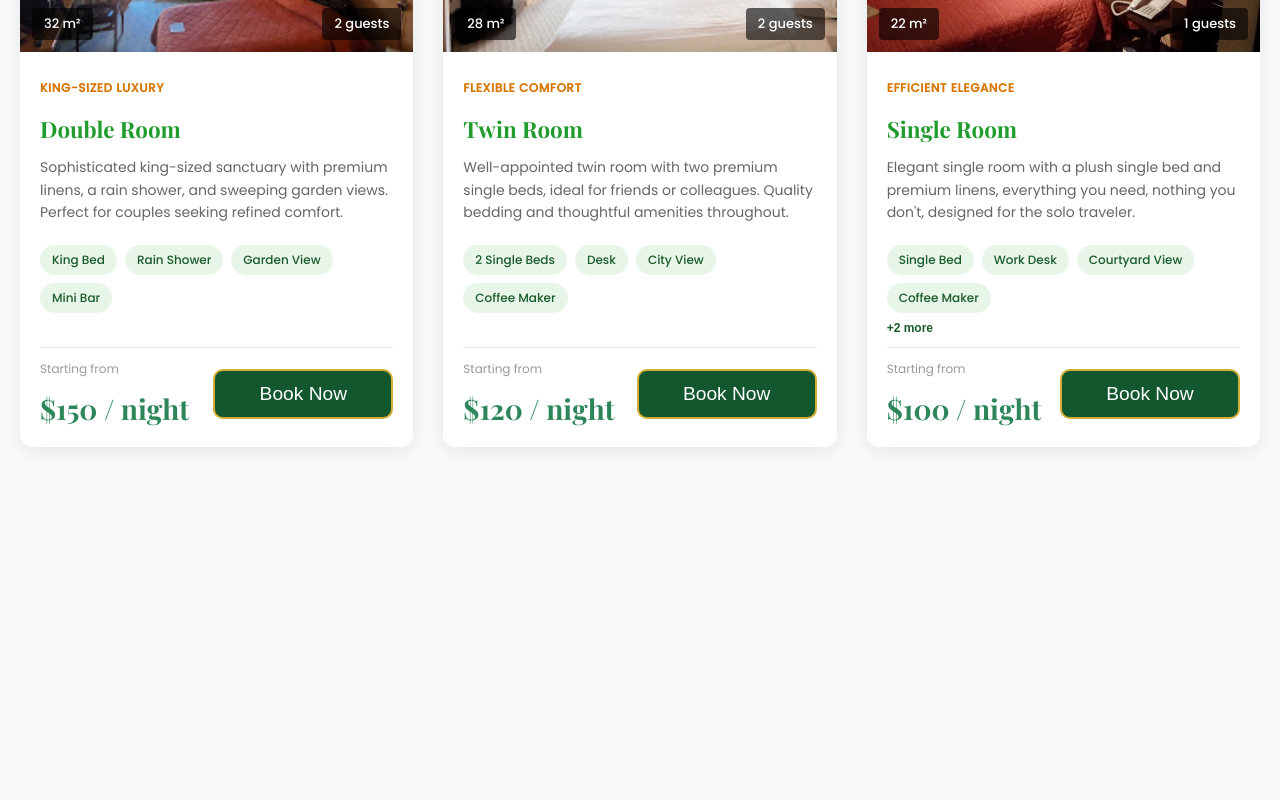
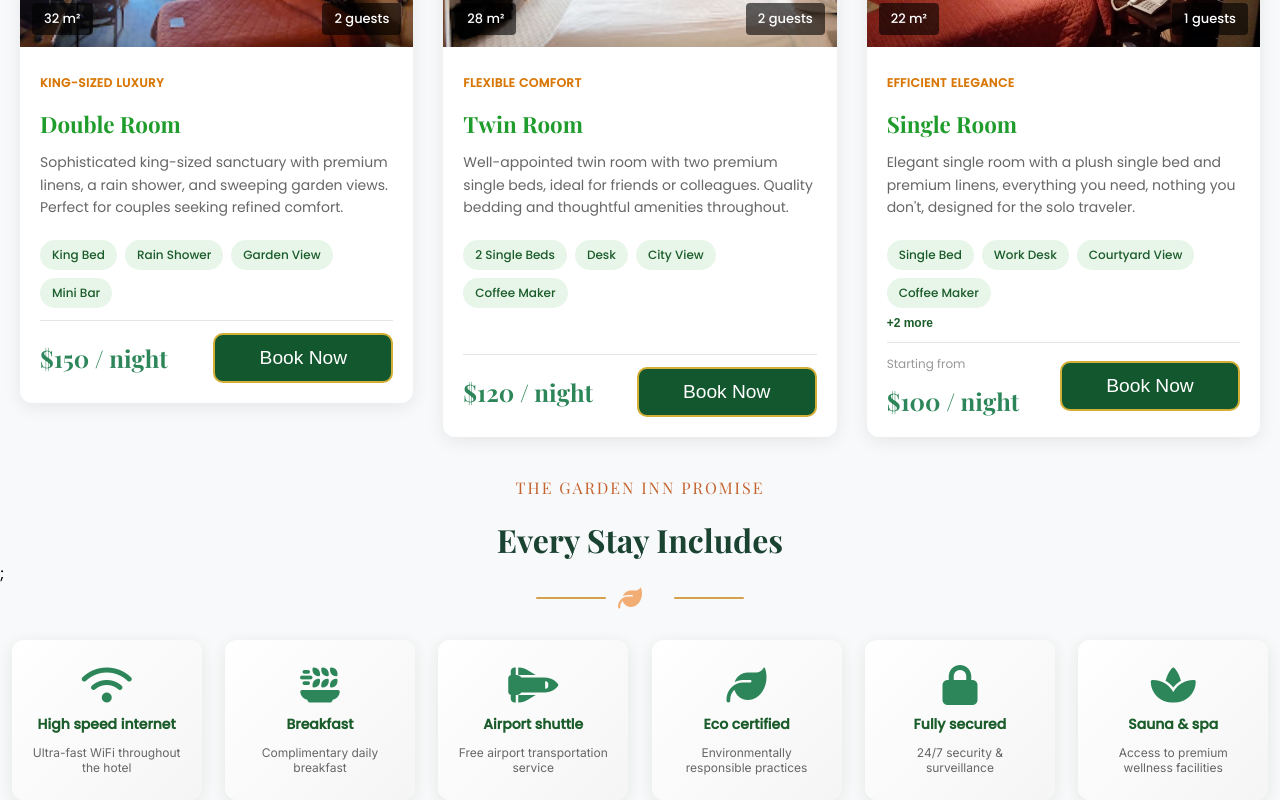
Before and after one commit to Paulos-g/Garden-Inn-project, a React (Vite) app: page /rooms in a window 1280 px wide. Shown: the part 1367-2167 px from the top of the page. Before the commit the page ends 1854 px from the top, so only its background shows below. Built offline with nearby package versions, Linux system fonts and the light colour scheme.

Commit message:
Added Service icons component to room page

```diff
--- a/src/components/Headers.jsx
+++ b/src/components/Headers.jsx
@@ -1,6 +1,11 @@
 import React from "react";
 
-function Header({ text, className = "" }) {
-  return <h2 className={`heading ${className}`.trim()}>{text}</h2>;
+function Header({ text, sText, className = "" }) {
+  return (
+    <div>
+      <p className="sText">{sText}</p>
+      <h2 className={`heading ${className}`.trim()}>{text}</h2>;
+    </div>
+  );
 }
 export default Header;
--- a/src/components/ServicesIcons.jsx
+++ b/src/components/ServicesIcons.jsx
@@ -4,7 +4,10 @@ function Service(props) {
   return (
     <div className="icon-container">
       <i className={props.icon}></i>
-      <p>{props.title}</p>
+      <p className="service-title">{props.title}</p>
+      {props.description && (
+        <p className="service-description">{props.description}</p>
+      )}
     </div>
   );
 }
--- a/src/components/card.jsx
+++ b/src/components/card.jsx
@@ -52,7 +52,9 @@ function Card(props) {
 
         <div className="card-footer">
           <div className="price-section">
-            <p className="starting-from">Starting from</p>
+            {props.startPrice && (
+              <p className="starting-from">{props.startPrice}</p>
+            )}
             <h3 className="price-text">{props.price}</h3>
           </div>
           {props.buttonText && <Button text={props.buttonText} />}
--- a/src/main.css
+++ b/src/main.css
@@ -107,30 +107,59 @@ body {
 .icons {
   margin-top: 30px;
   display: flex;
-  gap: 10px;
   align-content: center;
+  gap: -10px;
 }
 
 .icon-container {
-  flex-wrap: wrap;
+  display: flex;
+  flex-direction: column;
+  align-items: center;
+  justify-content: center;
   text-align: center;
-  height: 110px;
-  width: 130px;
+  padding: 20px;
+  min-height: 160px;
+  width: 190px;
   border-radius: 12px;
-  background: white;
-  box-shadow: 0 4px 10px rgba(0, 0, 0, 0.1);
-  transition: 0.3s;
+  background: linear-gradient(135deg, #ffffff 0%, #f5f5f5 100%);
+  box-shadow: 0 4px 15px rgba(26, 92, 42, 0.1);
+  transition: all 0.3s ease;
   margin: 0 auto;
+  gap: 10px;
+}
+
+.icon-container:hover {
+  transform: translateY(-8px);
+  box-shadow: 0 8px 25px rgba(26, 92, 42, 0.2);
+  background: linear-gradient(135deg, #f0f9f0 0%, #e8f5e9 100%);
 }
 
 .icon-container i {
-  color: var(--accent);
-  font-size: 1.5rem;
-  font-weight: bolder;
+  color: #2d8659;
+  font-size: 2.5rem;
+  font-weight: 700;
+  transition: transform 0.3s ease;
 }
 
-.icon-container:hover {
-  transform: translateY(-3px);
+.icon-container:hover i {
+  transform: scale(1.15);
+  color: #1a5c2a;
+}
+
+.service-title {
+  font-size: 14px;
+  font-weight: 600;
+  color: #1a5c2a;
+  margin: 0;
+  line-height: 1.4;
+}
+
+.service-description {
+  font-size: 12px;
+  color: #666666;
+  margin: 0;
+  line-height: 1.3;
+  font-family: "Inter", sans-serif;
 }
 .card-container {
   background: #ffffff;
@@ -307,7 +336,7 @@ body {
 }
 
 .price-text {
-  font-size: 28px !important;
+  font-size: 24px !important;
   font-weight: 700;
   font-family: "Playfair Display", Georgia, serif;
   color: #2d8659 !important;
@@ -733,3 +762,13 @@ body {
   word-spacing: 2px;
   text-align: center;
 }
+.sText {
+  font-family: "Playfair Display", Georgia, serif;
+  text-transform: uppercase;
+  letter-spacing: 2px;
+  font-size: 1rem;
+  font-weight: 500;
+  color: #c4632f;
+  text-align: center;
+  margin-bottom: -30px;
+}
--- a/src/pages/Rooms.jsx
+++ b/src/pages/Rooms.jsx
@@ -11,6 +11,7 @@ import Card from "../components/card";
 import SingleRoomImg from "../assets/Single_room.webp";
 import TwinRoomImg from "../assets/Twin_room.jpg";
 import DoubleRoomImg from "../assets/Double_room.jpg";
+import Service from "../components/ServicesIcons";
 function Room() {
   useEffect(() => {
     AOS.init({
@@ -53,6 +54,7 @@ function Room() {
           padding: "0 20px",
         }}
       >
+        <div data-aos="fade-right">
           <Card
             ImgUrl={DoubleRoomImg}
             badge="MOST POPULAR"
@@ -65,6 +67,7 @@ function Room() {
             buttonText="Book Now"
             price="$150 / night"
           />
+        </div>
         <Card
           ImgUrl={TwinRoomImg}
           P="FLEXIBLE COMFORT"
@@ -76,6 +79,7 @@ function Room() {
           buttonText="Book Now"
           price="$120 / night"
         />
+        <div data-aos="fade-left">
           <Card
             ImgUrl={SingleRoomImg}
             badge="BEST VALUE"
@@ -92,11 +96,49 @@ function Room() {
               "43' Tv",
               "buuuu",
             ]}
+            startPrice="Starting from"
             buttonText="Book Now"
             price="$100 / night"
           />
         </div>
       </div>
+      <Header sText="THE GARDEN INN PROMISE" text="Every Stay Includes" />
+      <Fancy />
+      <div data-aos="fade-up">
+        <div className="icons">
+          <Service
+            icon="fa-solid fa-wifi"
+            title="High speed internet"
+            description="Ultra-fast WiFi throughout the hotel"
+          />
+          <Service
+            icon="fa-solid fa-plate-wheat"
+            title="Breakfast"
+            description="Complimentary daily breakfast"
+          />
+          <Service
+            icon="fa-solid fa-shuttle-space"
+            title="Airport shuttle"
+            description="Free airport transportation service"
+          />
+          <Service
+            icon="fa-solid fa-leaf"
+            title="Eco certified"
+            description="Environmentally responsible practices"
+          />
+          <Service
+            icon="fa-solid fa-lock"
+            title="Fully secured"
+            description="24/7 security & surveillance"
+          />
+          <Service
+            icon="fa-solid fa-spa"
+            title="Sauna & spa"
+            description="Access to premium wellness facilities"
+          />
+        </div>
+      </div>
+    </div>
   );
 }
 export default Room;
```
Also changed, not shown: src/components/HeadText.jsx (added). Lines whose indentation alone changed are shown as unchanged.
